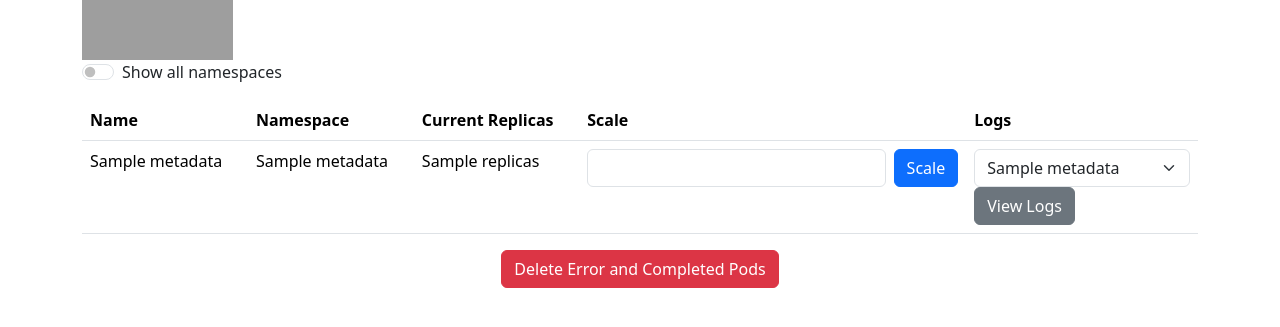
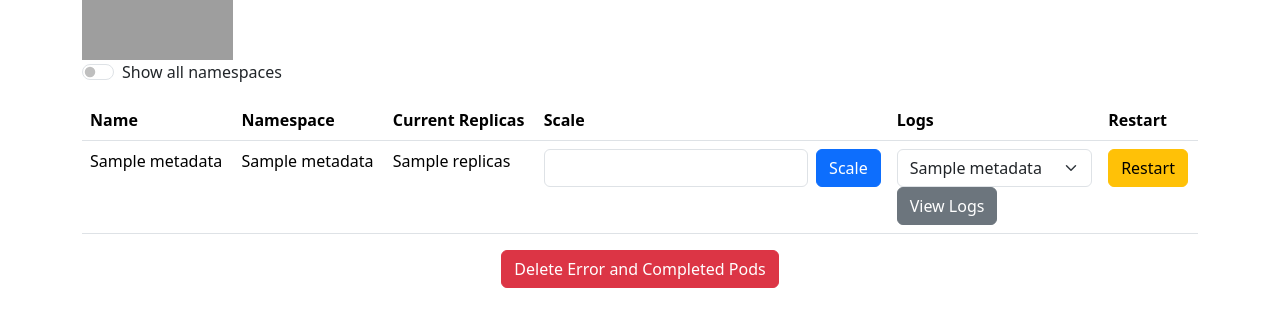
Before and after one commit to erdenayates/deployment-scaler-app, a Flask app: template templates/index.html in a window 1280 px wide. Shown: the top 327 px of the page. Run offline with Flask 3, Linux system fonts and the light colour scheme; the template is opened without the code that fills it: most values are stand-ins (such as "Sample title", 1, 10 or a date in 2020); grey boxes are pictures that could not be loaded.

Commit message:
rollout restart feature added

```diff
--- a/app.py
+++ b/app.py
@@ -1,5 +1,6 @@
 from flask import Flask, render_template, request, redirect
 from kubernetes import client, config
+from datetime import datetime
 
 # Configure Kubernetes API client
 config.load_incluster_config()
@@ -49,6 +50,29 @@ def delete_error_completed_pods():
     delete_error_and_completed_pods()
     return redirect("/")
 
+@app.route("/restart", methods=["POST"])
+def rollout_restart_deployment():
+    namespace = request.form["namespace"]
+    deployment_name = request.form["deployment_name"]
+
+    rollout_restart(namespace, deployment_name)
+
+    return redirect("/")
+
+def rollout_restart(namespace, deployment_name):
+    api_instance = client.AppsV1Api()
+    body = {
+        "spec": {
+            "template": {
+                "metadata": {
+                    "annotations": {
+                        "kubectl.kubernetes.io/restartedAt": datetime.utcnow().replace(microsecond=0).isoformat() + "Z"
+                    }
+                }
+            }
+        }
+    }
+    api_instance.patch_namespaced_deployment(deployment_name, namespace, body)
 
 def get_deployments():
     api_instance = client.AppsV1Api()
--- a/templates/index.html
+++ b/templates/index.html
@@ -28,11 +28,12 @@
                     <th>Current Replicas</th>
                     <th>Scale</th>
                     <th>Logs</th>
+                    <th>Restart</th>
                 </tr>
             </thead>
             <tbody>
                 {% for deployment in deployments.items %}
-                <tr{% if deployment.metadata.namespace in ['default', 'kube-system'] %} style="display:none;"{% endif %}>
+                <tr{% if deployment.metadata.namespace in ['default','kube-system'] %} style="display:none;"{% endif %}>
                     <td>{{ deployment.metadata.name }}</td>
                     <td>{{ deployment.metadata.namespace }}</td>
                     <td>{{ deployment.spec.replicas }}</td>
@@ -53,6 +54,13 @@
                                 {% endfor %}
                             </select>
                             <button type="submit" class="btn btn-secondary">View Logs</button>
+                        </form>
+                    </td>
+                    <td>
+                        <form action="/restart" method="post">
+                            <input type="hidden" name="namespace" value="{{ deployment.metadata.namespace }}">
+                            <input type="hidden" name="deployment_name" value="{{ deployment.metadata.name }}">
+                            <button type="submit" class="btn btn-warning">Restart</button>
                         </form>
                     </td>
                 </tr>
```
Lines whose indentation alone changed are shown as unchanged.
